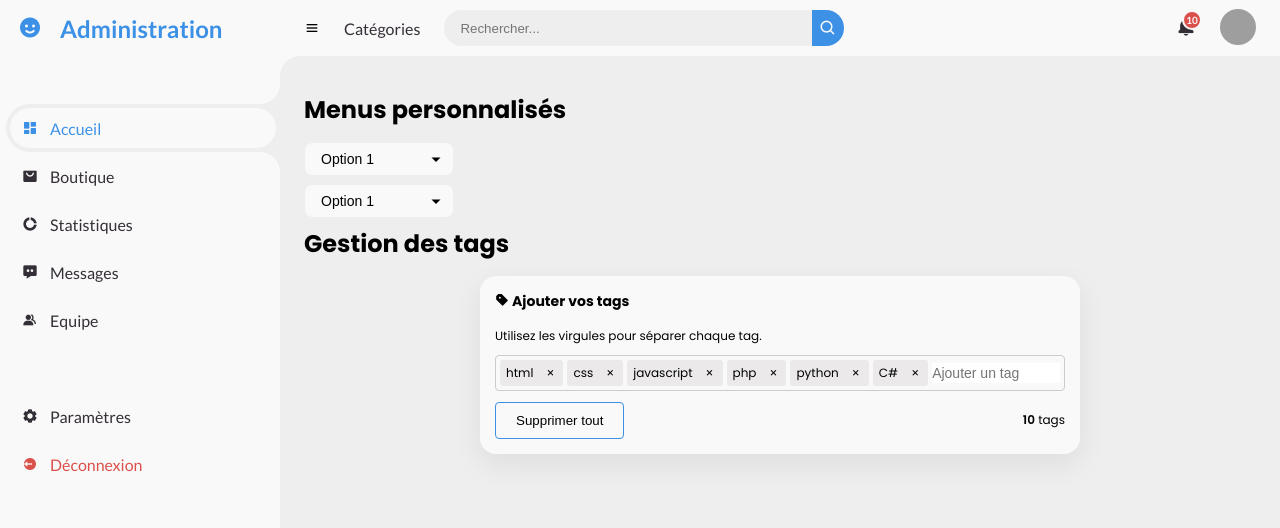
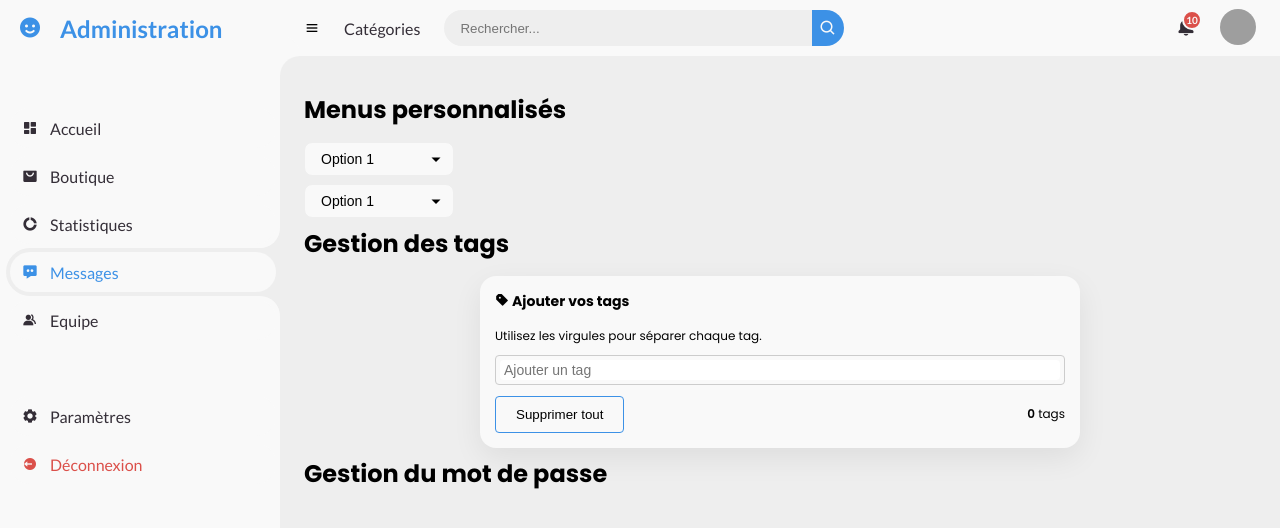
Before and after one commit to DakinQuelia/CorvanisDashboard, a plain HTML site: page elements.html in a window 1280 px wide. Both pictures are taken after a click on the button "Supprimer tout". Drawn offline with nearby package versions, Linux system fonts and the light colour scheme; grey boxes are pictures that could not be loaded.

Commit message:
Mise à jour du code

```diff
--- a/assets/javascript/tags.js
+++ b/assets/javascript/tags.js
@@ -6,13 +6,18 @@
 **/
 const input = document.querySelector('.wrapper .tags .input-tag');
 const tagWrapper = document.querySelector('.wrapper .tags');
+const removeAll = document.querySelector('.bottom .remove-all');
+const totalTags = document.querySelector('.tags-wrap .bottom .total-tags');
 let listTag = [];
 
+/**
+*   On ajoute le tag à la liste
+**/
 input.addEventListener('input', function()
 {
     if (this.value.includes(','))
     {
-        const str = this.value.toLowerCase().replace(/ +/g, ' ');
+        const str = this.value.toLowerCase().replace(/ +/g, ' ').split(',');
 
         str.forEach((item) =>
         {
@@ -25,18 +30,44 @@ input.addEventListener('input', function()
             }
         });
 
+        getTagsCount();
+
         this.value = "";
     }
 });
 
 /**
+*
+**/
+input.addEventListener('keydown', function(e)
+{
+    if (e.key === 'Backspace')
+    {
+        if (this.value === "")
+        {
+            const li = tagWrapper.querySelectorAll('li');
+
+            li[li.length - 1].remove();
+            this.value = listTag[listTag.length - 1] + " ";
+            listTag.pop();
+
+            getTagsCount();
+        }
+    }
+});
+
+/**
 *   Cette fonction permet d'ajouter un tag à la liste.
+*
+*   @return {void}
 **/
 function addTag()
 {
+    tagWrapper.querySelectorAll('li').forEach(li => li.remove());
+
     listTag.forEach((item) =>
     {
-        const li = document.createElemen('li');
+        const li = document.createElement('li');
 
         li.innerHTML = `
             <span class="text">${item}</span>
@@ -46,3 +77,42 @@ function addTag()
         tagWrapper.insertBefore(li, input);
     });
 }
+
+/**
+*   Cette fonction retourne la longueur du tableau des tags.
+*
+*   @return {void}
+**/
+function getTagsCount()
+{
+    totalTags.textContent = listTag.length;
+}
+
+/**
+*   On supprime le tag
+**/
+window.addEventListener('click', function(e)
+{
+    if (e.target.matches('.bx.bx-x.close-button'))
+    {
+        const li = e.target.parentElement;
+        const text = li.querySelector('.text').textContent;
+
+        tagWrapper.removeChild(li);
+        listTag.splice(listTag.indexOf(text), 1);
+
+        getTagsCount();
+    }
+});
+
+/**
+*   On supprime tous les tags
+**/
+removeAll.addEventListener('click', function(e)
+{
+    tagWrapper.querySelectorAll('li').forEach(li => li.remove());
+
+    listTag = [];
+
+    getTagsCount();
+});
--- a/assets/stylesheets/style.css
+++ b/assets/stylesheets/style.css
@@ -1107,9 +1107,10 @@ select.custom options {
     flex-grow: 1;
     outline: none;
     min-width: 70px;
-    padding: 2px 0;
+    padding: 2px 4px;
     border: none;
     font-size: 14px;
+    border-radius: 4px;
 }
 
 .tags-wrap .bottom {
@@ -1117,7 +1118,6 @@ select.custom options {
     align-items: center;
     justify-content: space-between;
     margin-top: 10px;
-
 }
 
 .tags-wrap .bottom .remove-all {
@@ -1140,7 +1140,7 @@ select.custom options {
     margin-top: 10px;
 }
 
-.total-tags {
+.tags-wrap .bottom .total-tags {
     font-weight: 600;
 }
 
--- a/elements.html
+++ b/elements.html
@@ -47,7 +47,7 @@
             <span class="text">Administration</span>
         </a>
         <ul class="side-menu top">
-            <li class="active">
+            <li>
                 <a href="#" class="">
                     <i class="bx bxs-dashboard"></i>
                     <span class="text">Accueil</span>
@@ -65,7 +65,7 @@
                     <span class="text">Statistiques</span>
                 </a>
             </li>
-            <li>
+            <li class="active">
                 <a href="#" class="">
                     <i class="bx bxs-message-dots"></i>
                     <span class="text">Messages</span>
@@ -140,40 +140,20 @@
                         <form action="#" class="tags-wrap">
                             <div class="wrapper">
                                 <ul class="tags">
-                                    <li>
-                                        <span class="text">html</span>
-                                        <i class="bx bx-x close-button"></i>
-                                    </li>
-                                    <li>
-                                        <span class="text">css</span>
-                                        <i class="bx bx-x close-button"></i>
-                                    </li>
-                                    <li>
-                                        <span class="text">javascript</span>
-                                        <i class="bx bx-x close-button"></i>
-                                    </li>
-                                    <li>
-                                        <span class="text">php</span>
-                                        <i class="bx bx-x close-button"></i>
-                                    </li>
-                                    <li>
-                                        <span class="text">python</span>
-                                        <i class="bx bx-x close-button"></i>
-                                    </li>
-                                    <li>
-                                        <span class="text">C#</span>
-                                        <i class="bx bx-x close-button"></i>
-                                    </li>
                                     <input type="text" name="tag" id="tag" class="input-tag" placeholder="Ajouter un tag" />
                                 </ul>
                             </div>
                             <div class="bottom">
                                 <button type="button" class="remove-all">Supprimer tout</button>
-                                <p><span class="total-tags">10</span> tags</p>
+                                <p><span class="total-tags">0</span> tags</p>
                             </div>
                         </form>
                     </div>
                 </div>
+            </div>
+            <h1 style="margin-bottom: 15px;">Gestion du mot de passe</h1>
+            <div class="row">
+
             </div>
         </main>
     </section>
```
